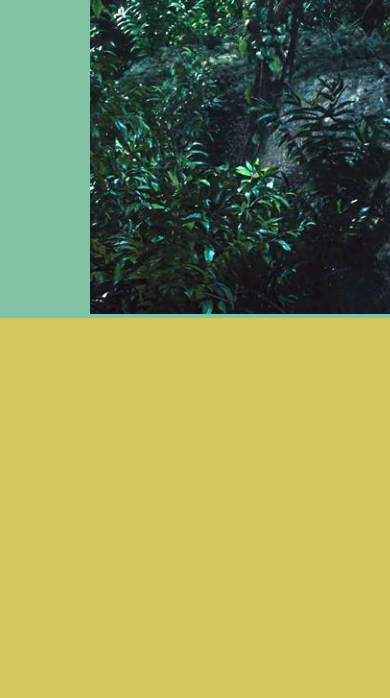
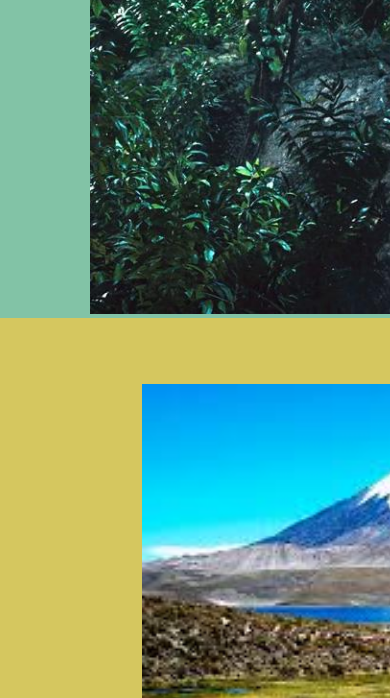
Before and after one commit to jaimearango12/Eveluacionfinalccs, a plain HTML site: page Index.html in a window 390 px wide. Shown: the part 130-828 px from the top of the page. Drawn offline with Linux system fonts and the light colour scheme.

Commit message:
Evaluacion finalizada

```diff
--- a/css/estilos-index.css
+++ b/css/estilos-index.css
@@ -10,9 +10,10 @@
 #imagen1,#imagen2{
   box-shadow: 2px 2px 2px black;
   margin: auto;
-  width: 27vw;
-  height: 24vh;
+  width: 320px;
+  height: 280px;
   text-align: center;
+  margin-left: 40px;
 }
 
 #imagen-principal{
@@ -41,6 +42,12 @@
     display: flex;
     flex-direction:column;
   }
+#imagen1,#imagen2{
+  width: 80%;
+  height: 70%;
+  margin-left: none;
+}
+
   footer{
     font-size: 35px;
   }
```
